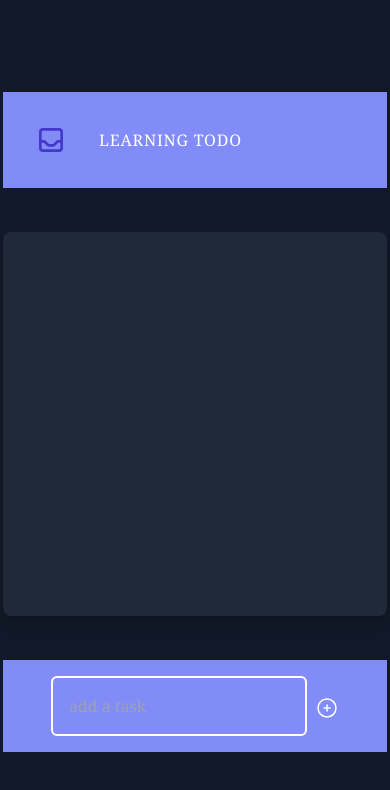
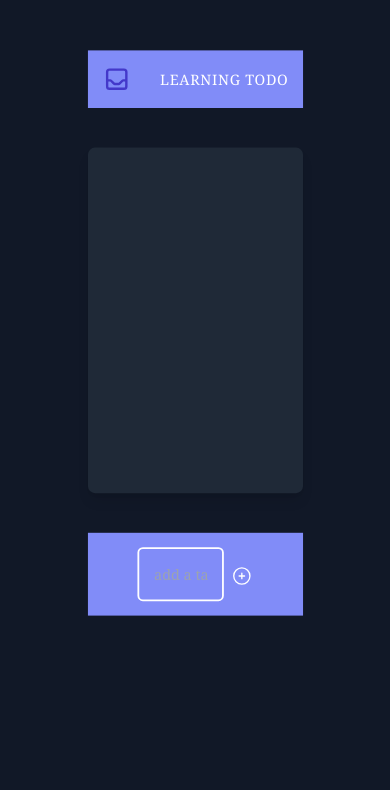
Before and after one commit to flashpunch0-0/Todolist, a React (Create React App) app: page / in a window 390 px wide. Shown: the top 790 px of the page. Built offline with nearby package versions, Linux system fonts and the light colour scheme.

Commit message:
enhanced responsiveness

```diff
--- a/src/App.js
+++ b/src/App.js
@@ -66,10 +66,10 @@ const App = () => {
        text-white font-serif bg-gray-900  w-screen h-screen  "
       >
         {/* content wrapper */}
-        <div className="flex items-center justify-center h-screen  ">
-          <div className=" md:shrink-0 w-96 text-center  ">
-            <div className=" font-extralight tracking-wider uppercase ">
-              <h1 className="p-8 flex items-center  justify-start    bg-indigo-400 ">
+        <div className="flex items-center justify-center   ">
+          <div className="  md:w-96   scale-90 md:scale-100 ">
+            <div className=" font-extralight tracking-wider uppercase  md:w-full">
+              <h1 className="p-4 md:p-8 mt-5 md:mt-11 flex items-center  justify-start    bg-indigo-400 ">
                 <svg
                   class="h-8 w-8 text-indigo-700 stroke-current "
                   xmlns="http://www.w3.org/2000/svg"
@@ -101,10 +101,10 @@ const App = () => {
               </button>
             </div> */}
             {/* for ordered list */}
-            <div className="mt-11   overflow-auto text-white rounded-lg shadow-lg mb-11 h-96 bg-gray-800 ">
-              <div className="block justify-around items-center">
+            <div className="mt-11 overflow-auto text-white rounded-lg shadow-lg mb-11 h-96 bg-gray-800 ">
               {/* <li>{inputList}</li> */}
               {/* mapping function */}
+
               {Items.map((allitemsvalue, index) => {
                 return (
                   <TODOLISTS
@@ -116,13 +116,12 @@ const App = () => {
                 );
               })}
             </div>
-            </div>
 
             {/* for input */}
             <div className=" flex w-full bg-indigo-400  items-center justify-center ">
               <div className=" p-4 justify-center items-center">
                 <input
-                  className="p-4 text-white w-64 border-2 border-white rounded-md bg-indigo-400  "
+                  className="p-4 text-white md:w-64  w-24 border-2 border-white rounded-md bg-indigo-400  "
                   type="text"
                   placeholder="add a task"
                   value={inputList}
--- a/src/TODOLISTS.jsx
+++ b/src/TODOLISTS.jsx
@@ -4,19 +4,15 @@ const TODOLISTS = (props) => {
   // props are immutable
   return (
     <>
-      <div className=" grid md:grid-cols-5 ">
-        <li className=" flex ">
-          <div className="md:col-span-1 ">
-            {/* presents id */}
-            {props.id + 1}
-          </div>
-          <div className=" md:col-span-3 justify-center">
-            {/* presents text */}
-            {props.text}
-          </div>
-          <div className=" md:col-span-1 justify-end">
-            {/* presents delete button */}
+      <table className=" table-auto flex justify-center ">
+        <thead>
+          <tr className=" ">
+            {/* <th className="  "> {props.id + 1}</th> */}
+            <th className=" uppercase font-mono "> {props.text}</th>
+            <th className=" ">
+              {" "}
               <button
+                className=" ml-3 md:ml-5"
                 aria-hidden="true"
                 onClick={() => {
                   props.onSelect(props.id);
@@ -37,23 +33,10 @@ const TODOLISTS = (props) => {
                   />
                 </svg>
               </button>
-          </div>
-        </li>
-        {/* <div className="text-white flex   mt-10   justify-around items-center">
-          <li>
-            <span className=" justify-start "> {props.id + 1}</span>
-            <span className="ml-10 text-2xl">{props.text}</span>
-          </li>
-
-          <i
-            className="bi bi-x-lg   "
-            aria-hidden="true"
-            onClick={() => {
-              props.onSelect(props.id);
-            }}
-          />
-        </div> */}
-      </div>
+            </th>
+          </tr>
+        </thead>
+      </table>
     </>
   );
 };
```
Lines whose indentation alone changed are shown as unchanged.
